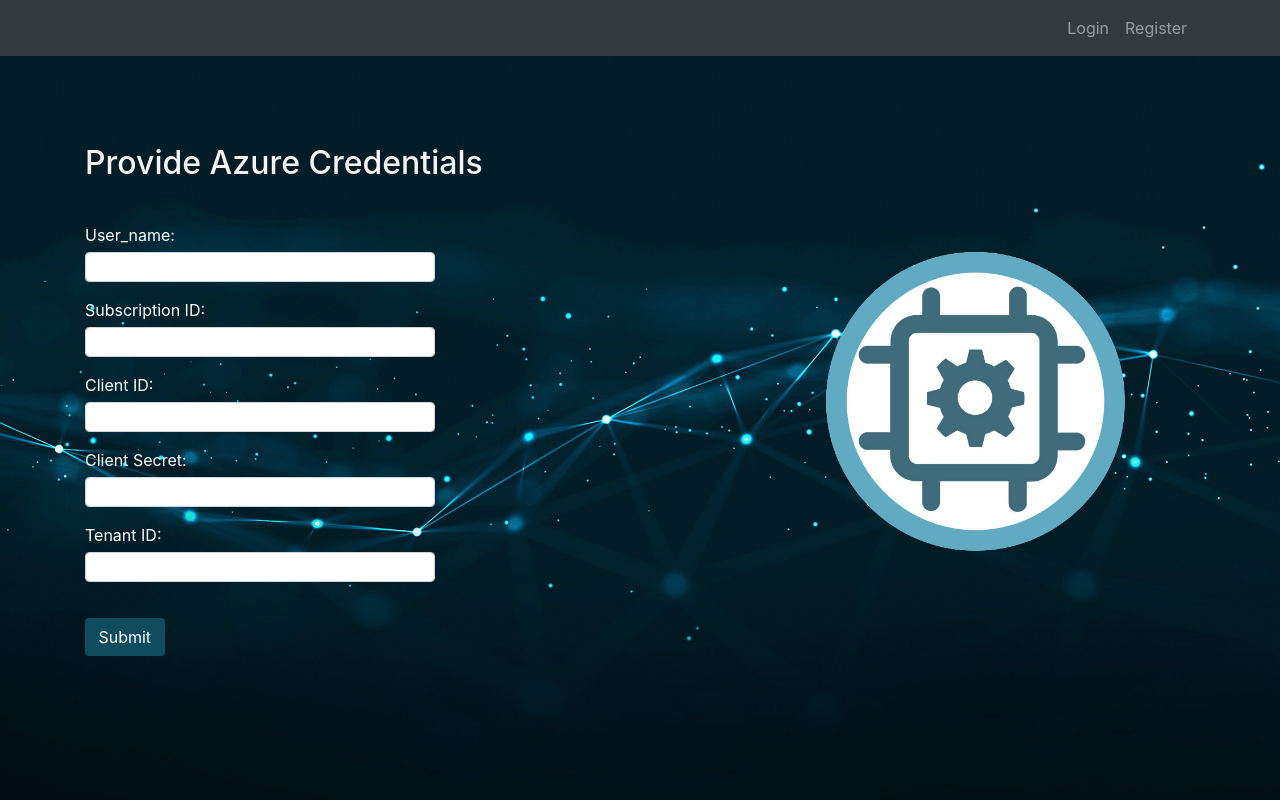
After one commit to Rupali1520/ui, a Flask app: page /azure1 in a window 1280 px wide. The commit adds this page. Run offline with Flask 3, Linux system fonts and the light colour scheme; some libraries are stand-ins or nearby versions.

Commit message:
update button

```diff
--- a/SignUp-mysql/app.py
+++ b/SignUp-mysql/app.py
@@ -1,5 +1,7 @@
 from flask import Flask, session
 import boto3
+from azure.core.exceptions import ResourceNotFoundError
+
 import traceback
 from packaging import version
 from flask import Flask, render_template, url_for, flash, redirect, request
@@ -1018,8 +1020,14 @@
     if current_user.is_authenticated:
         username = current_user.username
         name = username+"gcp"
-        key_vault_url = f"https://{name}.vault.azure.net/"
-
+        key_vault_name = f"https://{name}.vault.azure.net/"
+        key_vault_exists = check_key_vault_existence("f1aed9cb-fcad-472f-b14a-b1a0223fa5a5", "Cockpit", key_vault_name)
+
+        if not key_vault_exists:
+            return render_template('show-details-gcp.html', secret_value="credential not found", username=username)
+            # Handle the case when the Key Vault doesn't exist
+            # error_msg = {"message": "Credential not found."}
+            # return jsonify(error_msg), 200
     # Use DefaultAzureCredential to automatically authenticate
         credential = DefaultAzureCredential()
 
@@ -1790,7 +1798,54 @@
 @app.route('/aws')
 def aws():
     return render_template('aws.html')
-
+@app.route('/aws1')
+def aws1():
+    return render_template('aws1.html')
+@app.route('/json_update_aws_credential', methods=['POST'])
+def json_update_aws_credential():
+    try:
+        form = request.get_json()
+        Access_key = form['access_key']
+        secret_Access_key = form['secret_access_key']
+        User_name = form['user_name']
+        key_vault_name = User_name+"aws"
+        vault_url = f"https://{key_vault_name}.vault.azure.net/"
+        key_vault_exists = check_key_vault_existence("f1aed9cb-fcad-472f-b14a-b1a0223fa5a5", "Cockpit", key_vault_name)
+        if not key_vault_exists:
+                # Handle the case when the Key Vault doesn't exist
+            error_msg = {"message": "First Add Credential."}
+            return jsonify(error_msg), 404
+        update_keyvault_secret(vault_url, "Access-key", Access_key)
+        update_keyvault_secret(vault_url, "secret-Access-key", secret_Access_key)
+        return json.dumps( {
+                "message": 'Credential Update successfully',
+                "statusCode": 200
+        })
+    except ResourceNotFoundError:
+        # Handle the case when a specific secret doesn't exist
+        error_msg = {"message": "First add Credential"}
+        return jsonify(error_msg), 404
+
+    except HttpResponseError as e:
+        # Handle other HTTP response errors
+        error_msg = {"error_message": f"HTTP response error: {str(e)}"}
+        return jsonify(error_msg), 500
+
+    except Exception as e:
+        # Handle other exceptions
+        error_msg = {"error_message": f"An error occurred: {str(e)}"}
+        return jsonify(error_msg), 500
+@app.route('/update_aws_credential', methods=['POST'])
+def update_aws_credential():
+    Access_key = request.form.get('Access_key')
+    secret_Access_key = request.form.get('secret_Access_key')
+    User_name = request.form.get('User_name')
+    key_vault_name = User_name+"aws"
+    vault_url = f"https://{key_vault_name}.vault.azure.net/"
+    update_keyvault_secret(vault_url, "Access-key", Access_key)
+    update_keyvault_secret(vault_url, "secret-Access-key", secret_Access_key)
+
+    return render_template('final-dashboard.html')
 
 @app.route('/json_submit_form_aws', methods=['POST'])
 def json_submit_form_aws():
@@ -2420,6 +2475,41 @@
 def azure():
     return render_template('azure.html')
 
+@app.route('/azure1')
+def azure1():
+    return render_template('azure1.html')
+
+
+@app.route('/update_azure_credential', methods=['POST'])
+def update_azure_credential():
+    subscription_id = request.form.get('subscription_id')
+    client_id = request.form.get('client_id')
+    client_secret = request.form.get('client_secret')
+    tenant_id = request.form.get('tenant_id')
+    User_name = request.form.get('User_name')
+    key_vault_name = User_name+"azure"
+    vault_url = f"https://{key_vault_name}.vault.azure.net/"
+    update_keyvault_secret(vault_url, "client-id", client_id)
+    update_keyvault_secret(vault_url, "client-secret", client_secret)
+    update_keyvault_secret(vault_url, "tenant-id", tenant_id)
+    update_keyvault_secret(vault_url, "subscription-id", subscription_id)
+    return render_template('final-dashboard.html')
+def update_keyvault_secret(vault_url, secret_name, new_secret_value):
+    # Authenticate using DefaultAzureCredential
+    credential = DefaultAzureCredential()
+
+    # Create a SecretClient using the Key Vault URL
+    secret_client = SecretClient(vault_url=vault_url, credential=credential)
+
+    # Get the existing secret to obtain its metadata
+    existing_secret = secret_client.get_secret(secret_name)
+
+    # Update the secret with the new value
+    updated_secret = secret_client.set_secret(secret_name, new_secret_value)
+
+    print(f"Secret '{secret_name}' updated successfully.")
+    print(f"Old Secret Value: {existing_secret.value}")
+    print(f"New Secret Value: {updated_secret.value}")
 @app.route('/submit_form_azure', methods=['POST'])
 def submit_form_azure():
     # Get  azure form data
@@ -2549,6 +2639,48 @@
     return render_template('create_aks.html')
 
 
+@app.route('/json_update_azure_credential', methods=['POST'])
+def json_update_azure_credential():
+    try:
+        form = request.get_json()
+        subscription_id = form['subscription_id']
+        client_id = form['client_id']
+        client_secret = form['client_secret']
+        tenant_id = form['tenant_id']
+        User_name = form['User_name']
+        key_vault_name = User_name + "azure"
+        vault_url = f"https://{key_vault_name}.vault.azure.net/"
+
+        key_vault_exists = check_key_vault_existence("f1aed9cb-fcad-472f-b14a-b1a0223fa5a5", "Cockpit", key_vault_name)
+        if not key_vault_exists:
+            # Handle the case when the Key Vault doesn't exist
+            error_msg = {"message": "First Add Credential."}
+            return jsonify(error_msg), 404
+
+        update_keyvault_secret(vault_url, "client-id", client_id)
+        update_keyvault_secret(vault_url, "client-secret", client_secret)
+        update_keyvault_secret(vault_url, "tenant-id", tenant_id)
+        update_keyvault_secret(vault_url, "subscription-id", subscription_id)
+
+        return json.dumps({
+            "message": 'Credential Update successfully',
+            "statusCode": 200
+        })
+
+    except ResourceNotFoundError:
+        # Handle the case when a specific secret doesn't exist
+        error_msg = {"message": "First add Credential"}
+        return jsonify(error_msg), 404
+
+    except HttpResponseError as e:
+        # Handle other HTTP response errors
+        error_msg = {"error_message": f"HTTP response error: {str(e)}"}
+        return jsonify(error_msg), 500
+
+    except Exception as e:
+        # Handle other exceptions
+        error_msg = {"error_message": f"An error occurred: {str(e)}"}
+        return jsonify(error_msg), 500
 
 @app.route('/json_submit_form_azure', methods=['POST'])
 def json_submit_form_azure():
@@ -2944,6 +3076,84 @@
 @app.route('/gcp')
 def gcp():
     return render_template('gcp.html')
+@app.route('/gcp1')
+def gcp1():
+    return render_template('gcp1.html')
+@app.route('/json_update_credential_gcp', methods=['POST'])
+def json_update_credential_gcp():
+    try:
+        if 'jsonFile' not in request.files:
+            return json.dumps( {
+                "message": 'failed to create key-vault'
+            }),409
+        json_file = request.files['jsonFile'] # Check if the file has a filename
+        if json_file.filename == '':
+            return render_template('./file_submit.html') # Check if the file is a JSON file
+        if not json_file.filename.endswith('.json'):
+            return render_template('./submit.html')
+        file_content = json_file.read()
+        save_directory = './'
+        file_path = os.path.join(save_directory, json_file.filename)
+        json_file.save(file_path)
+        secrets_file_path = file_path
+
+        with open(secrets_file_path, 'r') as json_file:
+            secrets_content = json_file.read()
+        form = request.get_json()
+
+        User_name = form['user_name']
+        key_vault_name = User_name+"gcp"
+        vault_url = f"https://{key_vault_name}.vault.azure.net/"
+        key_vault_exists = check_key_vault_existence("f1aed9cb-fcad-472f-b14a-b1a0223fa5a5", "Cockpit", key_vault_name)
+        if not key_vault_exists:
+                # Handle the case when the Key Vault doesn't exist
+            error_msg = {"message": "First Add Credential."}
+            return jsonify(error_msg), 404
+        update_keyvault_secret(vault_url, "your-secret-name", secrets_content)
+        return json.dumps( {
+                "message": 'Credential Update successfully',
+                "statusCode": 200
+        })
+    except ResourceNotFoundError:
+        # Handle the case when a specific secret doesn't exist
+        error_msg = {"message": "First add Credential"}
+        return jsonify(error_msg), 404
+
+    except HttpResponseError as e:
+        # Handle other HTTP response errors
+        error_msg = {"error_message": f"HTTP response error: {str(e)}"}
+        return jsonify(error_msg), 500
+
+    except Exception as e:
+        # Handle other exceptions
+        error_msg = {"error_message": f"An error occurred: {str(e)}"}
+        return jsonify(error_msg), 500
+@app.route('/update_credential_gcp', methods=['GET'])
+def update_credential_gcp():
+    if 'jsonFile' not in request.files:
+        return json.dumps( {
+            "message": 'failed to create key-vault'
+        }),409
+    json_file = request.files['jsonFile'] # Check if the file has a filename
+    if json_file.filename == '':
+        return render_template('./file_submit.html') # Check if the file is a JSON file
+    if not json_file.filename.endswith('.json'):
+        return render_template('./submit.html')
+    file_content = json_file.read()
+    save_directory = './'
+    file_path = os.path.join(save_directory, json_file.filename)
+    json_file.save(file_path)
+    secrets_file_path = file_path
+
+    with open(secrets_file_path, 'r') as json_file:
+        secrets_content = json_file.read()
+
+    User_name = request.form.get('User_name')
+    key_vault_name = User_name+"gcp"
+    vault_url = f"https://{key_vault_name}.vault.azure.net/"
+    update_keyvault_secret(vault_url, "your-secret-name", secrets_content)
+
+    return render_template('final-dashboard.html')
 @app.route('/submit_form_gke', methods=['GET'])
 def create_gcp():
     # Retrieve form data
--- /dev/null
+++ b/SignUp-mysql/templates/azure1.html
@@ -0,0 +1,105 @@
+{% extends "layout.html" %}
+{% block content %}
+<head>
+   <meta charset="UTF-8">
+    <meta name="viewport" content="width=device-width, initial-scale=1.0">
+    <title>Create Kubernetes Infrastructure</title>
+    <link rel="stylesheet" href="https://stackpath.bootstrapcdn.com/bootstrap/4.5.2/css/bootstrap.min.css">
+    <script src="https://code.jquery.com/jquery-3.5.1.slim.min.js"></script>
+    <script src="https://cdn.jsdelivr.net/npm/@popperjs/core@2.5.4/dist/umd/popper.min.js"></script>
+    <script src="https://stackpath.bootstrapcdn.com/bootstrap/4.5.2/js/bootstrap.min.js"></script>
+    <style>
+         .heading-margin {
+        margin-bottom: 40px; /* Adjust the margin as needed */
+    }
+        .btn-custom-light-blue {
+        background-color: #0f4d5e; /* Define your custom color code */
+        color: white; /* Text color */
+    }
+       body {
+            color: white;
+            background-image: url('/static/k8s.jpg');
+            background-size: cover;
+            background-repeat: no-repeat;
+            background-attachment: fixed;
+            animation: backgroundAnimation 10s linear infinite;
+            height: 100vh;
+            display: flex;
+            justify-content: center;
+            align-items: center;
+        }
+
+
+     /* .container {
+            max-width: 500px;
+            padding: 20px;
+            border-radius: 10px;
+            box-shadow: 0 0 10px rgba(18, 6, 114, 0.2);
+            margin-left: 220px; /* Adjust the margin to shift the container to the left */
+            /* background-color: rgb(4, 4, 81);
+            border: 2px solid white;
+        } */ */
+
+
+        .form-group {
+            display: flex;
+            flex-direction: column;
+            margin-bottom: 15px;
+        }
+
+        .form-group label {
+            margin-bottom: 5px;
+        }
+        .form-control {
+            width: 350px;
+            height: 30px;
+        }
+        button {
+            width: 20%;
+            padding: 10px;
+            background-color: #007BFF;
+            color: #fff;
+            border: none;
+            border-radius: 3px;
+            cursor: pointer;
+           box-sizing: border-box;
+            margin-top: 20px;
+        }
+    </style>
+
+
+</head>
+<body>
+    <div class="container">
+        <h2 class="heading-margin">Provide Azure Credentials</h2>
+        <form id="azureform" action="/update_azure_credential" method="post" onsubmit="return validateForm()">
+            <div class="form-group">
+                <label for="User_name">User_name:</label>
+                <input type="text" class="form-control"  name="User_name" required>
+            </div>
+
+            <div class="form-group">
+                <label for="subscription_id">Subscription ID:</label>
+                <input type="text" class="form-control" id="subscription_id" name="subscription_id" required>
+            </div>
+
+            <div class="form-group">
+                <label for="client_id">Client ID:</label>
+                <input type="text" class="form-control" id="client_id" name="client_id" required>
+            </div>
+
+            <div class="form-group">
+                <label for="client_secret">Client Secret:</label>
+                <input type="password" class="form-control" id="client_secret" name="client_secret" required>
+            </div>
+
+            <div class="form-group">
+                <label for="tenant_id">Tenant ID:</label>
+                <input type="text" class="form-control" id="tenant_id" name="tenant_id" required>
+            </div>
+
+            <button type="submit" class="btn btn-custom-light-blue">Submit</button>
+        </form>
+    </div>
+
+    {% endblock content %}
--- a/SignUp-mysql/templates/show-details-azure.html
+++ b/SignUp-mysql/templates/show-details-azure.html
@@ -27,7 +27,10 @@
             <p>Client Secret: {{ client_secret }}</p>
             <p>Subscription ID: {{ subscription_id }}</p>
             <p>Tenant ID: {{ tenant_id }}</p>
+            <a href="/azure1" class="btn btn-custom-light-blue cloud-button">Update</a>
+            <a href="/azure" class="btn btn-custom-light-blue cloud-button">add</a>
         </div>
+
 
 </body>
 </html>
```
Also changed, not shown: SignUp-mysql/templates/aws1.html (added, +113 -0 lines), SignUp-mysql/templates/gcp1.html (added, +81 -0 lines), SignUp-mysql/templates/show-details-aws.html (+4 -3 lines), SignUp-mysql/templates/show-details-gcp.html (+3 -4 lines).
